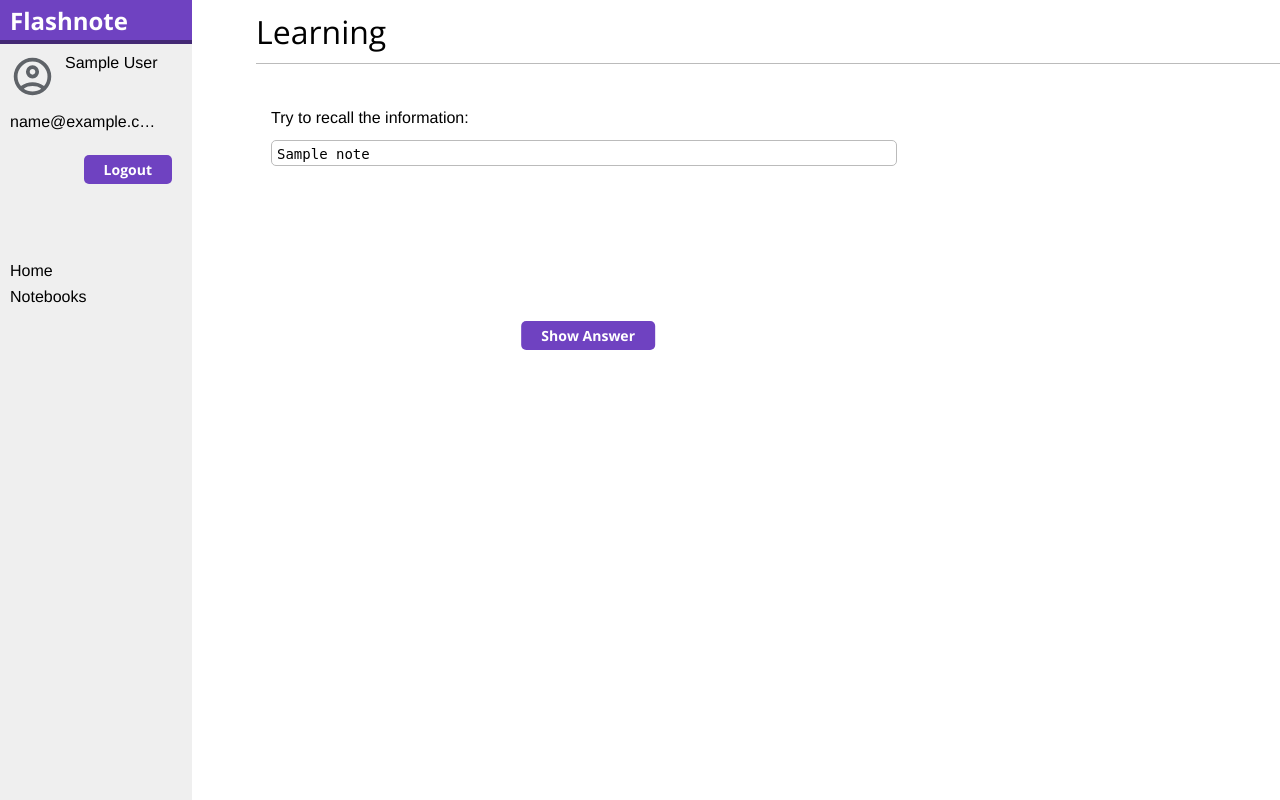
After one commit to troshchiy/flashnote, a Django app: page /learning/page/00000000-0000-0000-0000-000000000001/ in a window 1280 px wide. The commit adds this page. Run offline with Django 5.2, Linux system fonts and the light colour scheme; a user stored in the database is signed in; tables that the repository leaves empty hold one stand-in row (values such as "Sample post").

Commit message:
Create view and template which provide learning flashcards

```diff
--- a/flashnote/editor/static/css/editor.css
+++ b/flashnote/editor/static/css/editor.css
@@ -85,28 +85,34 @@ input[type=submit] {
     min-width:250px;
 }
 
-button, #save-notes-btn {
+button, a.button, #save-notes-btn {
   float:right;
   background-color:#6f42c1;
   border:none;
+  font-family:'Open Sans', helvetica, sans-serif;
+  font-variation-settings:'wght' 700;
   font-size:14px;
+  line-height:normal;
   color:#fff;
   border-radius:5px;
-  font-weight:bold;
-  margin:8px 10px;
+  margin:4px 10px;
   padding:5px 20px;
-  text-align:center;
   transition:0.2s all;
   text-decoration:none;
   overflow:hidden;
   cursor:pointer;
 }
 
-input[type=submit]:hover, button:hover, #save-notes-btn:hover {
+.popup-menu .button, .popup-menu button {
+    min-width:46px;
+    box-sizing:content-box;
+}
+
+input[type=submit]:hover, button:hover, a.button:hover, #save-notes-btn:hover {
     background:#432874;
 }
 
-button:active, .confirm-button:active, #save-notes-btn:active {
+button:active, a.button:active, .confirm-button:active, #save-notes-btn:active {
     transform:scale(0.98);
     box-shadow:3px 2px 22px 1px rgba(0, 0, 0, 0.24);
 }
@@ -285,13 +291,14 @@ table td.material-symbols-outlined {
 }
 
 .material-symbols-outlined .popup-menu {
-  background-color: #efefef;
-  color: #fff;
+  background-color:#efefef;
+  color:#fff;
   border-radius:5px;
   display:none;
-  position: absolute;
-  top:-50%;
+  position:absolute;
+  top:-25px;
   left:30px;
+  cursor:default;
 }
 
 .material-symbols-outlined .show {
@@ -346,3 +353,63 @@ table td.material-symbols-outlined {
     color:#fff;
     text-decoration:none;
 }
+
+#flashcard {
+    width:60%;
+    min-height:30vh;
+    padding:15px;
+    position:relative;
+}
+
+#flashcard textarea:focus {
+    border:1px solid #bbb;
+}
+
+#flashcard-question, #flashcard-answer {
+    width:100%;
+}
+
+#flashcard-answer {
+    visibility:hidden;
+    opacity:0;
+}
+
+#show-answer-btn {
+    position:absolute;
+    bottom:0;
+    left:50%;
+    -webkit-transform:translateX(-50%);
+    transform:translateX(-50%);
+}
+
+#grade {
+    display:inline-flex;
+    justify-content:center;
+    visibility:hidden;
+    opacity:0;
+    position:relative;
+    bottom:0;
+    left:50%;
+    -webkit-transform:translateX(-50%);
+    transform:translateX(-50%);
+    transition:visibility 0s, opacity 0.5s;
+}
+
+#grade input[type=submit] {
+    min-width:20px;
+}
+
+#grade-tip, #grade-meaning {
+    visibility:hidden;
+    opacity:0;
+    transition:visibility 0s, opacity 0.5s;
+}
+
+#recall-tip {
+    margin:10px 0;
+    transition:visibility 0s, opacity 0.5s;
+}
+
+#grade-meaning ul {
+    list-style-type:none;
+}
--- a/flashnote/editor/static/scripts/main.js
+++ b/flashnote/editor/static/scripts/main.js
@@ -1,3 +1,5 @@
+document.querySelectorAll("textarea").forEach(auto_grow)
+
 function auto_grow(element) {
     element.style.height = "auto";
     element.style.height = (element.scrollHeight-12)+"px";
--- a/flashnote/editor/templates/editor/notebooks/content.html
+++ b/flashnote/editor/templates/editor/notebooks/content.html
@@ -22,6 +22,9 @@
                         <td class="total-amount">{{ page_form.instance.notes.count }}</td>
                         <td class="material-symbols-outlined" onclick="show_popup_menu(this)">drag_indicator
                                 <div class="popup-menu">
+                                    <a class="button" href="{% url 'learning:learn' page_form.instance.id %}">
+                                        Learn
+                                    </a>
                                     <button id="delete-btn" onclick="delete_row_form(this.parentNode.parentNode.parentNode)">
                                         Delete
                                     </button>
--- a/flashnote/editor/views.py
+++ b/flashnote/editor/views.py
@@ -70,7 +70,7 @@ def page_content(request, page_id):
     notes = Note.objects.filter(page=page)
 
     if not notes:
-        new_note = Note(page=page, order=1)
+        new_note = Note(question='', text='', page=page, order=0)
         new_note.save()
         notes |= Note.objects.filter(id=new_note.id)
 
--- a/flashnote/flashnote/settings.py
+++ b/flashnote/flashnote/settings.py
@@ -42,6 +42,7 @@ INSTALLED_APPS = [
     'django.contrib.messages',
     'django.contrib.staticfiles',
     'editor.apps.EditorConfig',
+    'learning.apps.LearningConfig',
 ]
 
 MIDDLEWARE = [
@@ -125,6 +126,11 @@ USE_TZ = True
 
 STATIC_URL = 'static/'
 
+STATICFILES_DIRS = [
+    BASE_DIR / "static",
+    BASE_DIR / "learning/static/",
+]
+
 # Default primary key field type
 # https://docs.djangoproject.com/en/5.0/ref/settings/#default-auto-field
 
--- a/flashnote/flashnote/urls.py
+++ b/flashnote/flashnote/urls.py
@@ -21,4 +21,5 @@ urlpatterns = [
     path('admin/', admin.site.urls),
     path('account/', include('account.urls')),
     path('editor/', include('editor.urls', namespace='editor')),
+    path('learning/', include('learning.urls', namespace='learning')),
 ]
--- /dev/null
+++ b/flashnote/learning/static/scripts/flashcard.js
@@ -0,0 +1,19 @@
+let answer = document.querySelector("#flashcard-answer");
+let showAnswerBtn = document.querySelector("#show-answer-btn");
+let grade = document.querySelector("#grade");
+let recallTip = document.querySelector("#recall-tip");
+let gradeTip = document.querySelector("#grade-tip");
+let gradeMeaning = document.querySelector("#grade-meaning");
+
+document.querySelectorAll("textarea").forEach((t) => t.setAttribute("readonly", "true"));
+
+function showAnswer() {
+    event.preventDefault();
+    answer.classList.add("shown");
+    grade.classList.add("shown");
+    gradeTip.classList.add("shown");
+    gradeMeaning.classList.add("shown");
+    showAnswerBtn.style.display = "none";
+    recallTip.style.visibility = "hidden";
+    recallTip.style.opacity = 0;
+}
--- /dev/null
+++ b/flashnote/learning/templates/learning/flashcard.html
@@ -0,0 +1,44 @@
+{% extends 'editor/base.html' %}
+{% load static %}
+
+{% block title %}Learning{% endblock %}
+
+{% block content %}
+    <h1>Learning</h1>
+    <form id="flashcard" method="post" data-note="{{ flashcard_form.instance.id }}"
+          action="{% url 'learning:learn' flashcard_form.instance.page.id %}">
+        {% csrf_token %}
+        <div id="recall-tip">Try to recall the information:</div>
+        <div id="flashcard-question">{{ flashcard_form.question }}</div>
+        <div id="flashcard-answer">{{ flashcard_form.text }}</div>
+        <input type="hidden" name="note_id" value="{{ flashcard_form.instance.id }}">
+        {% for hidden in flashcard_form.hidden_fields %}
+            {{ hidden }}
+        {% endfor %}
+        <button id="show-answer-btn" onclick="showAnswer();">Show Answer</button>
+        <div id="grade-bar">
+            <p id="grade-tip">Specify a grade indicating the quality of your response:</p>
+            <div id="grade">
+                <input type="submit" name="user_grade" value="0">
+                <input type="submit" name="user_grade" value="1">
+                <input type="submit" name="user_grade" value="2">
+                <input type="submit" name="user_grade" value="3">
+                <input type="submit" name="user_grade" value="4">
+                <input type="submit" name="user_grade" value="5">
+            </div>
+        </div>
+    </form>
+    <div id="grade-meaning">
+        <p>Each grade having the following meaning:</p>
+        <ul>
+            <li>0: "Total blackout", complete failure to recall the information.</li>
+            <li>1: Incorrect response, but upon seeing the correct answer it felt familiar.</li>
+            <li>2: Incorrect response, but upon seeing the correct answer it seemed easy to remember.</li>
+            <li>3: Correct response, but required significant effort to recall.</li>
+            <li>4: Correct response, after some hesitation.</li>
+            <li>5: Correct response with perfect recall.</li>
+        </ul>
+    </div>
+    <script src="{% static 'scripts/main.js' %}"></script>
+    <script src="{% static 'scripts/flashcard.js' %}"></script>
+{% endblock %}
--- /dev/null
+++ b/flashnote/learning/urls.py
@@ -0,0 +1,10 @@
+from django.urls import path
+from django.contrib.auth.decorators import login_required
+from . import views
+
+
+app_name = 'learning'
+
+urlpatterns = [
+    path('page/<uuid:page_id>/', login_required(views.LearnView.as_view()), name='learn')
+]
--- a/flashnote/learning/views.py
+++ b/flashnote/learning/views.py
@@ -1,3 +1,54 @@
+import decimal
+from django.utils import timezone
 from django.shortcuts import render
+from django.http import Http404
+from django.views import View
+from editor.models import Page, Note
+from editor.forms import NoteForm
 
-# Create your views here.
+
+class LearnView(View):
+    template_name = 'learning/flashcard.html'
+
+    def get(self, request, page_id):
+        try:
+            page = Page.objects.user(request.user).get(id=page_id)
+        except Page.DoesNotExist:
+            raise Http404
+
+        flashcards = Note.objects.filter(page=page).exclude(question='').order_by('next_review')
+        flashcard_form = NoteForm(instance=flashcards[0])
+        return render(request, self.template_name, {'flashcard_form': flashcard_form})
+
+    def post(self, request, page_id):
+        try:
+            flashcard = Note.objects.get(id=request.POST['note_id'])
+        except Note.DoesNotExist:
+            raise Http404
+
+        user_grade = int(request.POST['user_grade'])
+
+        # SM-2 algorithm
+        # https://en.wikipedia.org/wiki/SuperMemo
+        if user_grade >= 3:
+            if flashcard.repetition_number == 0:
+                interval = 1
+            elif flashcard.repetition_number == 1:
+                interval = 6
+            else:
+                interval = round(flashcard.inter_repetition_interval.days * flashcard.easiness_factor)
+            flashcard.repetition_number += 1
+        else:
+            flashcard.repetition_number = 0
+            interval = 1
+
+        flashcard.inter_repetition_interval = timezone.timedelta(days=interval)
+        flashcard.last_review = timezone.now()
+        flashcard.next_review = flashcard.last_review + flashcard.inter_repetition_interval
+        flashcard.easiness_factor = (flashcard.easiness_factor
+                                     + decimal.Decimal(0.1 - (5 - user_grade) * (0.08 + (5 - user_grade) * 0.02)))
+        if flashcard.easiness_factor < 1.3:
+            flashcard.easiness_factor = 1.3
+
+        flashcard.save()
+        return self.get(request, page_id)
```
